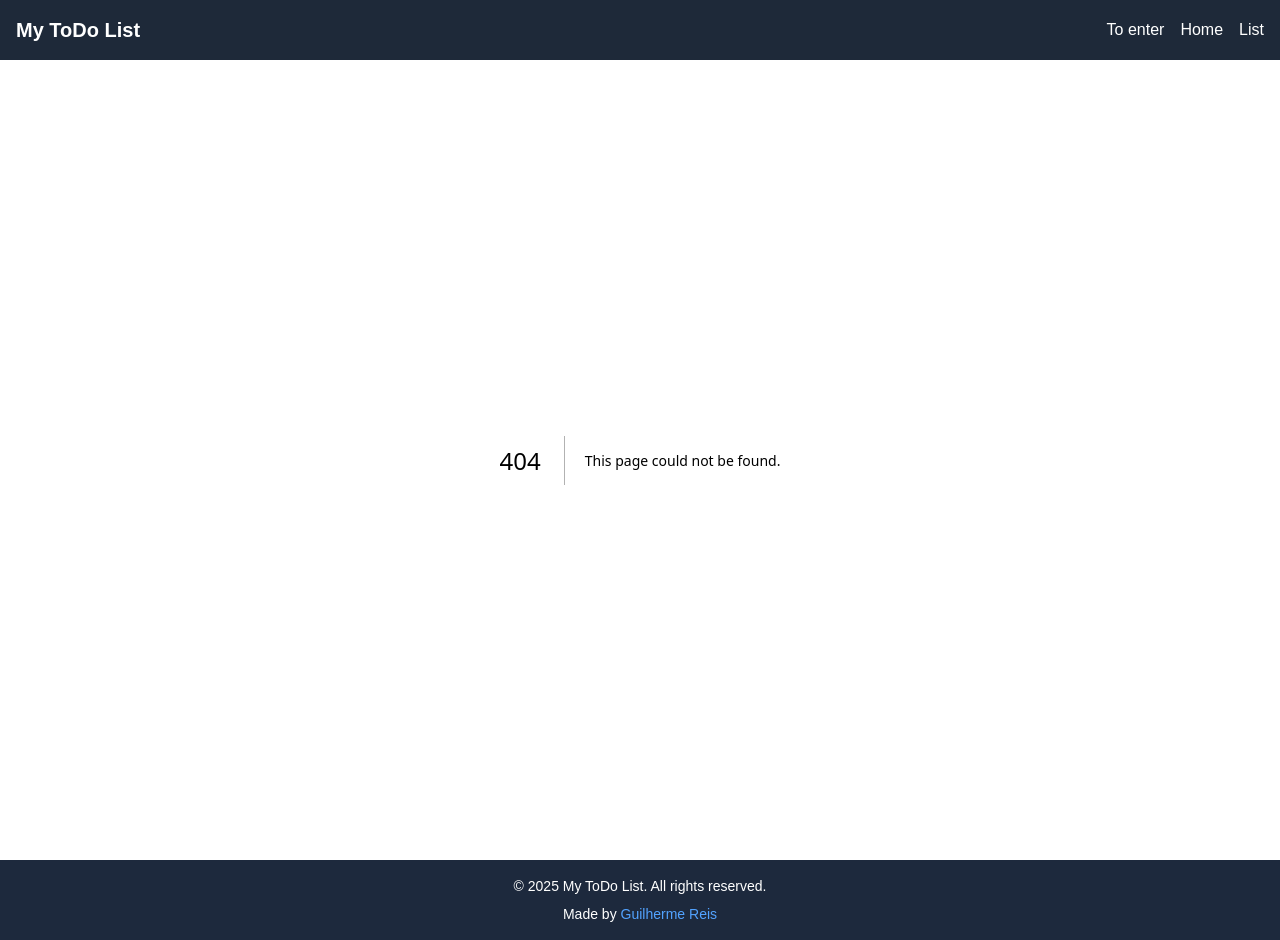
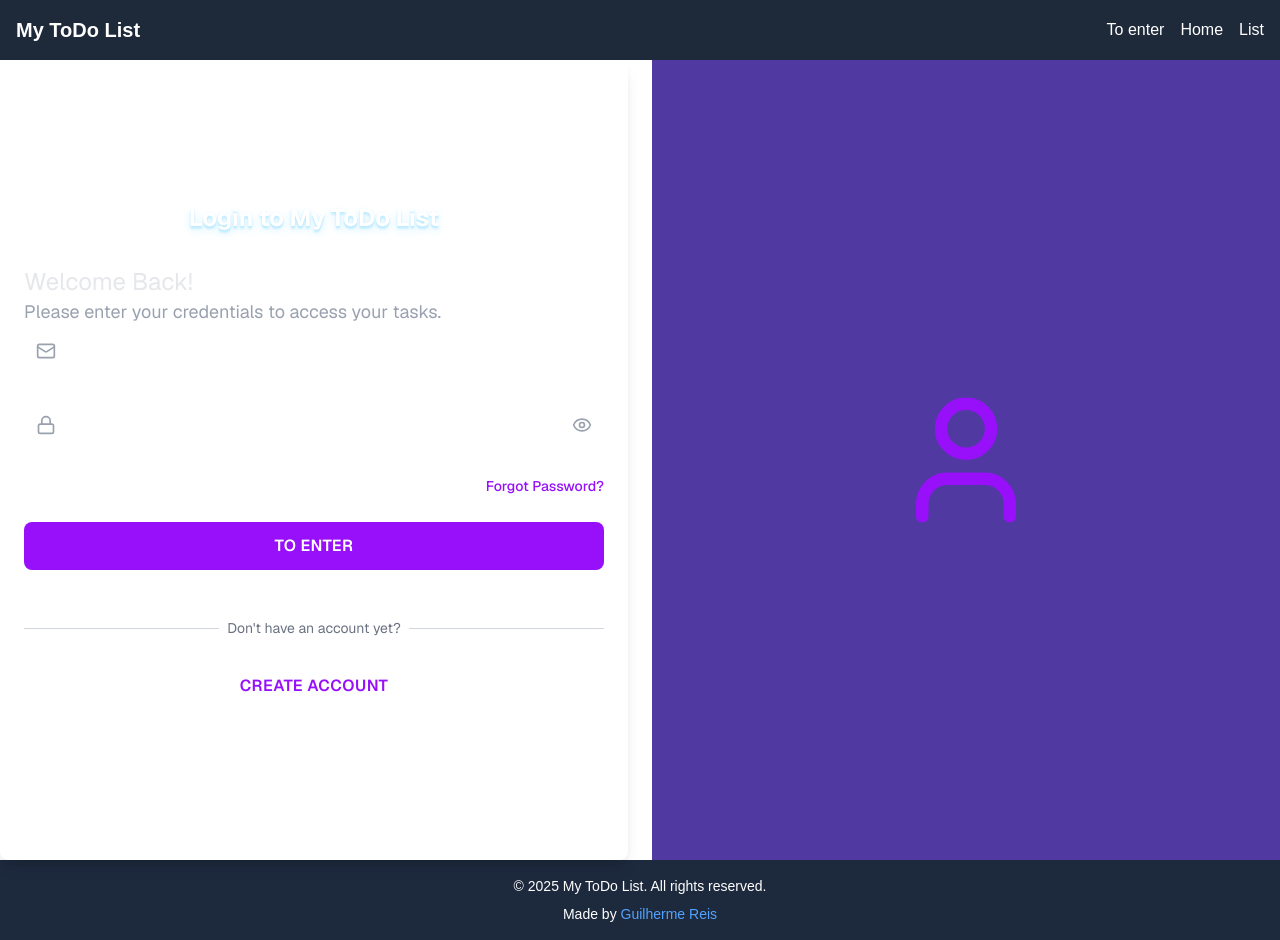
Before and after one commit to Guilherme-210/ToDo-List-Next-and-Node, a Next.js app in the folder frontend/: page /auth/login in a window 1280 px wide. Before the commit this address had no page. Built offline with nearby package versions, Linux system fonts and the light colour scheme.

Commit message:
feat(LoginPage): Componentization of login page elements and addition of renderForm function

```diff
--- /dev/null
+++ b/frontend/src/app/auth/[authType]/page.tsx
@@ -0,0 +1,50 @@
+"use client"
+
+import SectionHeader from "@/components/SectionHeader"
+import LoginForm from "@/components/LoginForm"
+import LoginAside from "@/components/LoginAside"
+import { useParams } from "next/navigation"
+
+export default function AuthPage() {
+  const params = useParams()
+  const authType = params.authType
+
+  function renderForm() {
+    if (authType === "login") {
+      return (
+        <h2 className="text-2xl text-gray-200 text-center sm:text-left">
+          Welcome Back!
+        </h2>
+      )
+    } else if (authType === "signup") {
+      return (
+        <h2 className="text-2xl text-gray-200 text-center sm:text-left">
+          Create a New Account
+        </h2>
+      )
+    } else {
+      return <p>Rota inválida. Use /auth/login ou /auth/signup</p>
+    }
+  }
+
+  return (
+    <main className="grid grid-cols-2 max-md:grid-cols-1  gap-6 justify-center p-0 min-h-screen font-[family-name:var(--font-geist-sans)]">
+      <SectionHeader
+        Title="Login to My ToDo List"
+        classNameSection="!bg-transparent justify-center max-md:relative max-md:z-10"
+        classNameTitle="!bg-transparent !justify-center"
+        ariaLabel="Login area"
+      >
+        <div className="w-full">
+          {renderForm()}
+          <p className="text-lg text-gray-400 text-center sm:text-left">
+            Please enter your credentials to access your tasks.
+          </p>
+
+          <LoginForm />
+        </div>
+      </SectionHeader>
+      <LoginAside className="max-md:absolute max-md:inset-0 max-md:z-0 max-md:!bg-transparent" />
+    </main>
+  )
+}
--- a/frontend/src/app/login/page.tsx
+++ /dev/null
@@ -1,26 +0,0 @@
-"use client"
-
-import SectionHeader from "@/components/SectionHeader"
-import LoginForm from "@/components/LoginForm"
-import LoginAside from "@/components/LoginAside"
-
-export default function LoginPage() {
-  return (
-    <main className="grid grid-cols-2 max-md:grid-cols-1 gap-6 justify-center p-0 min-h-screen font-[family-name:var(--font-geist-sans)]">
-      <SectionHeader
-        Title="Login to My ToDo List"
-        classNameSection="!bg-transparent justify-center "
-        classNameTitle="!bg-transparent !justify-center"
-        ariaLabel="Login area"
-      >
-        <div className="w-full">
-          <p className="text-lg text-gray-400 text-center sm:text-left">
-            Please enter your credentials to access your tasks.
-          </p>
-          <LoginForm />
-        </div>
-      </SectionHeader>
-      <LoginAside />
-    </main>
-  )
-}
--- a/frontend/src/components/ChecklistIcon/index.tsx
+++ b/frontend/src/components/ChecklistIcon/index.tsx
@@ -1,22 +1,27 @@
-/* eslint-disable @next/next/no-img-element */
-// components/ChecklistIcon.tsx
 // import Image from "next/image"
 
+import { User } from "lucide-react"
+
 export default function ChecklistIcon({
-  Width = 150,
-  Height = 150,
+  width = 150,
+  height = 150,
 }: {
-  Width?: number
-  Height?: number
+  width?: number
+  height?: number
 }) {
   return (
     <div className="flex flex-col items-center gap-2 hover:scale-105 transition-transform">
-      <img
+      <User
+        className="text-purple-600 dark:text-purple-400"
+        width={width}
+        height={height}
+      />
+      {/* <img
         src="/images/checklist-icon.png"
         alt="Ícone de checklist"
-        width={Width}
-        height={Height}
-      />
+        width={width}
+        height={height}
+      /> */}
     </div>
   )
 }
--- a/frontend/src/components/LoginAside/index.tsx
+++ b/frontend/src/components/LoginAside/index.tsx
@@ -1,8 +1,8 @@
 import ChecklistIcon from "@/components/ChecklistIcon"
 
-export default function LoginAside() {
+export default function LoginAside({className}: {className?: string}) {
   return (
-    <div className="flex flex-col w-full justify-center items-center bg-[#5039a0] ">
+    <div className={`flex flex-col w-full justify-center items-center bg-[#5039a0] ${className}`}>
       <ChecklistIcon />
     </div>
   )
```
